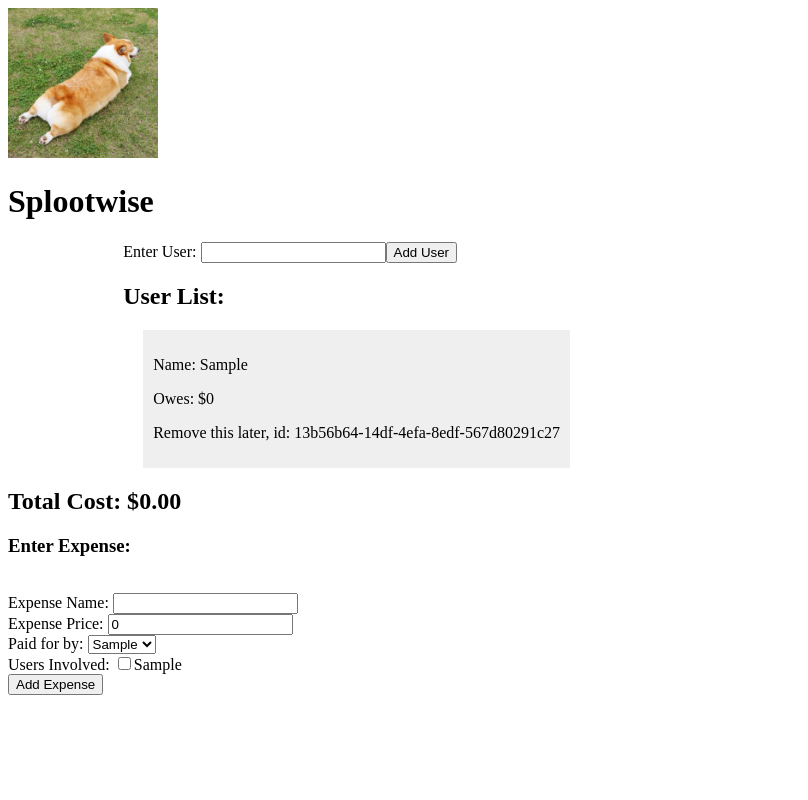
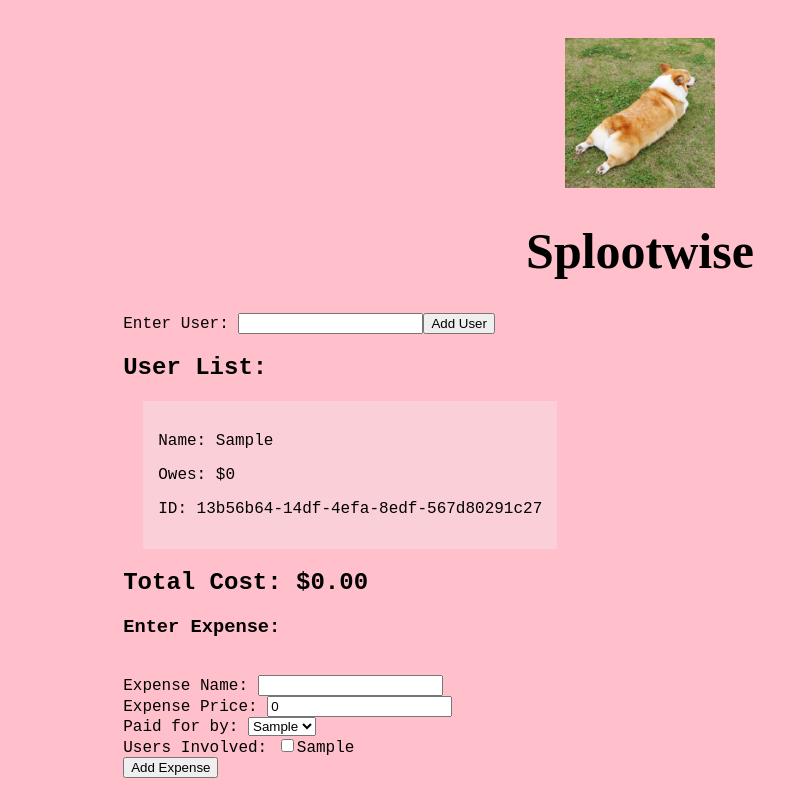
Before and after one commit to liaob/splootwise, a React (Create React App) app: page / in a window 1280 px wide. Both pictures are taken after typing "Sample" into the empty fields and a click on the button "Add User". Shown: the whole page, without its empty margins (0-808 px from the left). Built offline with nearby package versions, Linux system fonts and the light colour scheme.

Commit message:
CSS Changes

```diff
--- /dev/null
+++ b/public/index.css
@@ -0,0 +1,4 @@
+body {
+  background-color: pink;
+  font-family:'Courier New', Courier, monospace;
+}
--- a/public/index.html
+++ b/public/index.html
@@ -24,6 +24,7 @@
       work correctly both with client-side routing and a non-root public URL.
       Learn how to configure a non-root public URL by running `npm run build`.
     -->
+    <link rel="stylesheet" href="index.css">
     <title>Splootwise</title>
   </head>
   <body>
--- a/src/App.tsx
+++ b/src/App.tsx
@@ -13,8 +13,8 @@ export const App = () => {
   return (
     <>
       <span>
-        <img style={{maxHeight:'150px'}} src='./images/splooty.jpeg'/>
-        <h1>Splootwise</h1>
+        <img style={{maxHeight:'150px', margin:'0 auto', display:'flex', paddingTop:'30px'}} src='./images/splooty.jpeg'/>
+        <h1 style={{textAlign:'center', fontFamily:'Brush Script MT, Brush Script Std, cursive', fontSize:'50px' }}>Splootwise</h1>
       </span>
       <UserDisplay currentUsers={currentUsers} setCurrentUsers={setCurrentUsers} />
       <ExpenseForm users={currentUsers} setUsers={setCurrentUsers} totalExpense={totalExpense} setTotalExpense={setTotalExpense} currentExpenses={currentExpenses} setCurrentExpenses={setCurrentExpenses} />
--- /dev/null
+++ b/src/components/ExpenseForm.css
@@ -0,0 +1,3 @@
+.expense-form {
+  padding: 0 9vw;
+}
--- a/src/components/ExpenseForm.tsx
+++ b/src/components/ExpenseForm.tsx
@@ -4,6 +4,7 @@ import { Expense } from '../types/Expense';
 import { ExpenseSummary } from './ExpenseSummary';
 import { ExpenseUsersChecklist } from './ExpenseUsersChecklist';
 import { v4 } from 'uuid';
+import './ExpenseForm.css';
 
 type ExpenseFormProps = {
   users: User[];
@@ -48,7 +49,7 @@ export const ExpenseForm = ({ users, setUsers, totalExpense, setTotalExpense, cu
   };
 
   return (
-    <>
+    <div className='expense-form'>
       <ExpenseSummary totalCost={totalExpense} expenses={currentExpenses}/>
       <form onSubmit={(e) => {
         e.preventDefault();
@@ -71,6 +72,6 @@ export const ExpenseForm = ({ users, setUsers, totalExpense, setTotalExpense, cu
         <br/>
         <input type='button' value='Add Expense' onClick={() => addExpense()} disabled={users.length === 0 ? true : false}></input>
       </form>
-    </>
+    </div>
   );
 };
--- a/src/components/ExpenseSummary.tsx
+++ b/src/components/ExpenseSummary.tsx
@@ -7,7 +7,8 @@ type ExpenseSummaryProps = {
 };
 
 export const ExpenseSummary = ({ totalCost, expenses }: ExpenseSummaryProps) => {
-  return (<>
+  return (
+    <div>
       <h2>Total Cost: ${totalCost.toFixed(2)}</h2>
       {expenses.map(((expense) => {
         return (
@@ -17,6 +18,6 @@ export const ExpenseSummary = ({ totalCost, expenses }: ExpenseSummaryProps) =>
             <h4>Users Involved: {expense.users.map(user => user.name + ' ')}</h4>
           </>);
       }))}
-  </>);
+    </div>);
 
 };
--- a/src/components/UserBlock.css
+++ b/src/components/UserBlock.css
@@ -1,6 +1,6 @@
 .userblock {
   min-width: 200px;
   max-height: 200px;
-  background-color: #efefef;
-  padding: 10px;
+  background-color: #efefef50;
+  padding: 15px;
 }
--- a/src/components/UserBlock.tsx
+++ b/src/components/UserBlock.tsx
@@ -7,6 +7,6 @@ export const UserBlock = ({ name, owes, id } : User) => {
     <div className='userblock'>
       <p>Name: {name}</p>
       <p>Owes: ${owes}</p>
-      <p>Remove this later, id: {id}</p>
+      <p>ID: {id}</p>
     </div>);
 };
```
Lines whose indentation alone changed are shown as unchanged.
